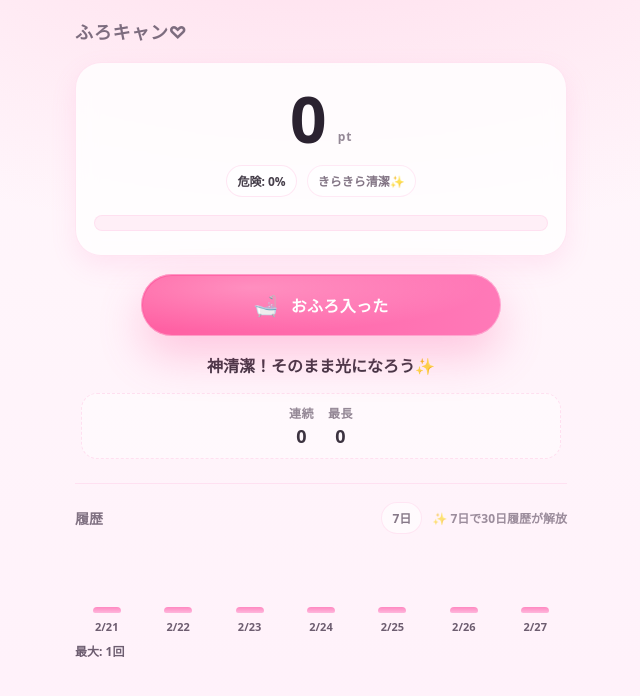
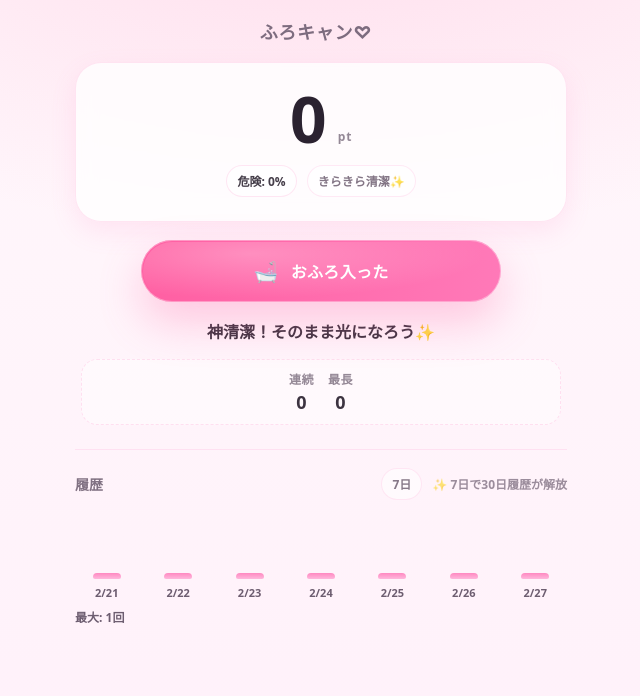
Before and after one commit to skurosawa/chinkasu-pwa, a React (Vite) app: page / in a window 1280 px wide. Shown: the top 696 px of the page, without its empty margins (319-959 px from the left). Built offline with nearby package versions, Linux system fonts and the light colour scheme.

Commit message:
style(ui): center title and hide gauge at 0pt

```diff
--- a/src/App.css
+++ b/src/App.css
@@ -123,7 +123,6 @@ body {
 .stage {
   display: flex;
   flex-direction: column;
-  /* ✅ ボタンを目立たせたいので、hero→cta間を少し詰めて導線を強化 */
   gap: 18px;
 }
 
@@ -133,11 +132,12 @@ body {
   padding-top: env(safe-area-inset-top);
 }
 
+/* ✅ タイトル/刻印を中央に揃えて“芯”を一本にする */
 .brand {
   display: flex;
-  align-items: baseline;
-  justify-content: space-between;
-  gap: var(--s-3);
+  align-items: center;
+  justify-content: center;
+  gap: var(--s-2);
   margin: 0 0 var(--s-4);
 }
 
@@ -147,9 +147,9 @@ body {
   font-weight: 900;
   letter-spacing: 0.04em;
   color: rgba(107, 91, 110, 0.88);
+  text-align: center;
 }
 
-/* 神清潔：押せない刻印 */
 .badgeStamp {
   display: flex;
   align-items: center;
@@ -227,8 +227,6 @@ body {
   -webkit-backdrop-filter: blur(10px);
   position: relative;
   z-index: 1;
-
-  /* ✅ 重心を中央に戻す */
   text-align: center;
 }
 
@@ -236,7 +234,7 @@ body {
   display: flex;
   align-items: baseline;
   gap: var(--s-2);
-  justify-content: center; /* ← 左重心解消 */
+  justify-content: center;
 }
 
 .heroValue {
@@ -281,7 +279,7 @@ body {
   display: flex;
   gap: var(--s-2);
   flex-wrap: wrap;
-  justify-content: center; /* ← 芯を揃える */
+  justify-content: center;
 }
 
 .tag {
@@ -344,7 +342,6 @@ body {
   z-index: 2;
 }
 
-/* ✅ 目立たせる：幅を持たせ、影・立体・視認性を強める */
 .bathCta {
   display: inline-flex;
   align-items: center;
@@ -366,7 +363,6 @@ body {
   background: linear-gradient(90deg, var(--pink), #ff79b8);
   box-shadow: 0 20px 44px rgba(255, 95, 162, 0.30);
 
-  /* ほんのり縁取りで“ボタン”を強化 */
   outline: 1px solid rgba(255, 255, 255, 0.35);
   outline-offset: -1px;
 
@@ -380,7 +376,6 @@ body {
   position: relative;
 }
 
-/* ふわっと光の膜（押せる主役感） */
 .bathCta::before {
   content: "";
   position: absolute;
@@ -416,13 +411,13 @@ body {
   font-size: 16px;
 }
 
-/* ---------- Notes（芯を揃える） ---------- */
+/* ---------- Notes ---------- */
 
 .notes {
   position: relative;
   z-index: 1;
   padding: 0 6px;
-  text-align: center; /* ← 中央基準に統一して“芯”を作る */
+  text-align: center;
 }
 
 .tauntLine {
@@ -433,7 +428,6 @@ body {
   line-height: 1.55;
 }
 
-/* “脚注っぽい”統計（2項目固定） */
 .statsInline {
   margin: 0;
   padding: 10px 12px;
@@ -444,7 +438,7 @@ body {
 
   display: flex;
   gap: 14px;
-  justify-content: center; /* ← 中央寄せ */
+  justify-content: center;
   flex-wrap: wrap;
 
   color: rgba(107, 91, 110, 0.86);
@@ -489,7 +483,6 @@ body {
   color: rgba(107, 91, 110, 0.86);
 }
 
-/* ✅ 右側に“固める”ことで視線が散らない */
 .panelHint {
   display: flex;
   align-items: center;
@@ -530,7 +523,6 @@ body {
   box-shadow: 0 8px 18px rgba(255, 105, 180, 0.10);
 }
 
-/* ✅ 解放した瞬間だけ：キラッ + ぷにっ */
 .historyPill.unlockFx {
   animation: rewardPop 1.1s ease both;
 }
@@ -592,7 +584,6 @@ body {
   opacity: 0.98;
 }
 
-/* 履歴は “押せない” をより強く（万一リンクが混ざっても） */
 .historyPanel button,
 .historyPanel [role="button"],
 .historyPanel a {
@@ -611,7 +602,6 @@ body {
   gap: 8px;
 }
 
-/* 30日は横スクロール（詰まり回避） */
 .historyBars.monthly {
   overflow-x: auto;
   justify-content: flex-start;
@@ -639,8 +629,6 @@ body {
   background: linear-gradient(180deg, #ff7dbb, #ffb2da);
   border-radius: 8px 8px 4px 4px;
   transition: height 0.2s ease;
-
-  /* ✅ 0回の日でも存在感を“薄く” */
   opacity: 0.92;
 }
 
--- a/src/App.tsx
+++ b/src/App.tsx
@@ -350,11 +350,17 @@ export default function App() {
             )}
           </div>
 
-          <div className="gaugeWrap">
-            <div className="gauge">
-              <div className={gaugeFillClass} style={{ width: `${dangerPercent}%` }} />
+          {/* ✅ 0ptのときはゲージを出さない（清潔＝何も溜まってない） */}
+          {point > 0 && (
+            <div className="gaugeWrap">
+              <div className="gauge">
+                <div
+                  className={gaugeFillClass}
+                  style={{ width: `${dangerPercent}%` }}
+                />
+              </div>
             </div>
-          </div>
+          )}
         </section>
 
         {/* 準主役：🛁ボタン（目立たせる） */}
```
